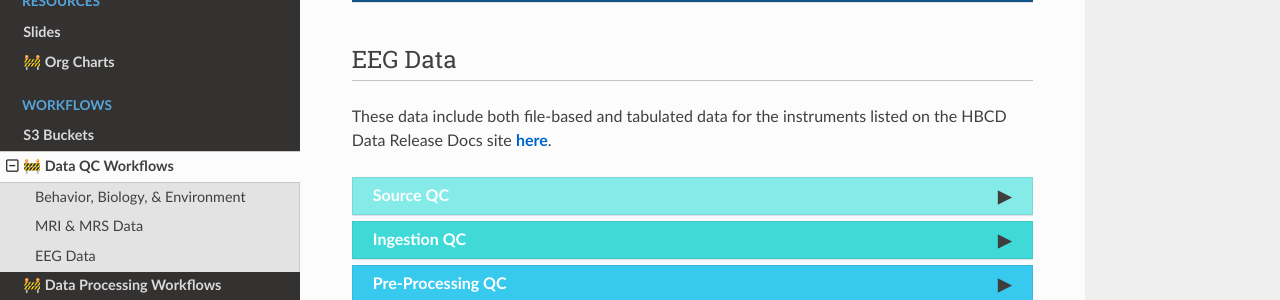
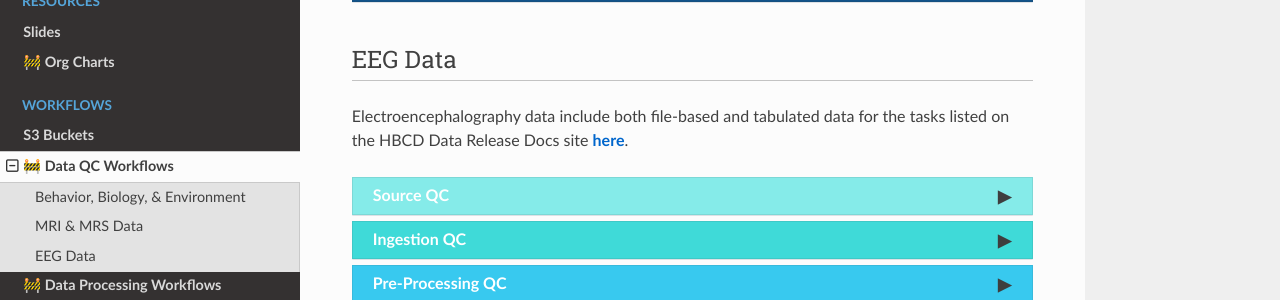
Before and after one commit to DCAN-Labs/hbcd-docs-internal, an MkDocs documentation site: the page built from docs/workflows/qc.md, in a window 1280 px wide and 900 px high, scrolled down 1041 px. Shown: the part 326-626 px from the top of the window. Built offline with MkDocs 1.6.1, drawn with Linux system fonts in a browser that asks for light colours; nearby versions of some CDN libraries.

Commit message:
eeg polish

```diff
--- a/docs/workflows/qc.md
+++ b/docs/workflows/qc.md
@@ -384,7 +384,7 @@
 
 ## EEG Data
 
-These data include both file-based and tabulated data for the instruments listed on the HBCD Data Release Docs site [here](https://docs.hbcdstudy.org/latest/instruments/#eeg).
+Electroencephalography data include both file-based and tabulated data for the tasks listed on the HBCD Data Release Docs site [here](https://docs.hbcdstudy.org/latest/instruments/#eeg).
 
 <div id="source-eeg" class="source-banner" onclick="toggleCollapse(this)">
   <span class="text-with-link">
```
